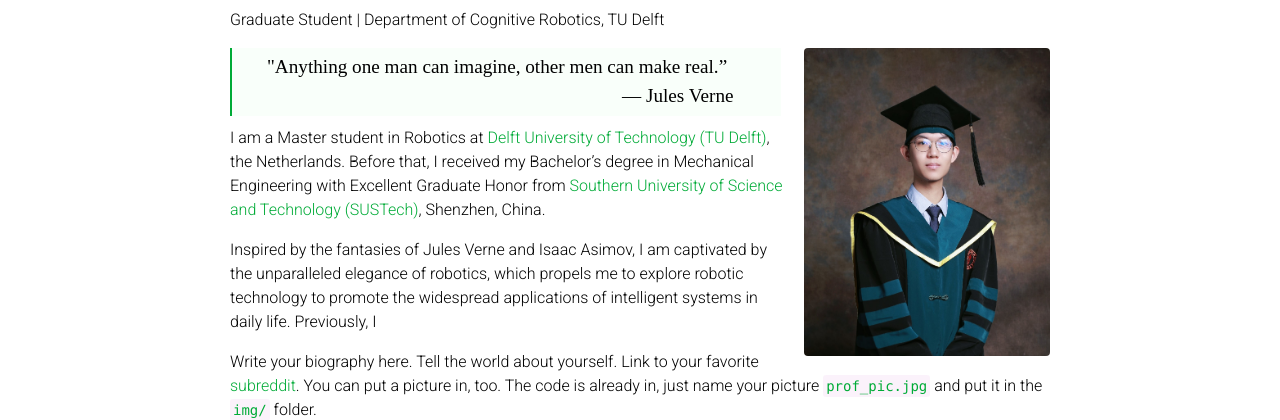
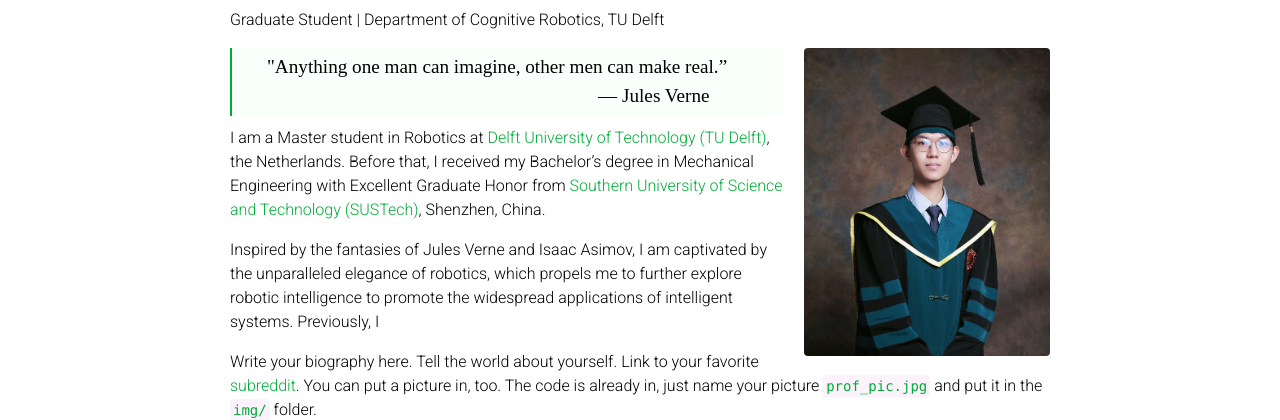
Before and after one commit to Kyle-Xu001/kyle-xu001.github.io, a Jekyll site: the page built from _pages/about.md, in a window 1280 px wide and 900 px high. Shown: the part 146-566 px from the top of the window. Built offline with Jekyll 4.4.1, drawn with Linux system fonts in a browser that asks for light colours; nearby versions of some CDN libraries; emoji names are drawn with the system emoji font; comment, search, counter and statistics services are not loaded; a style sheet for code colours, icons or effects is not loaded.

Commit message:
Update about.md

```diff
--- a/_pages/about.md
+++ b/_pages/about.md
@@ -18,11 +18,11 @@ social: true  # includes social icons at the bottom of the page
 <blockquote>
 "Anything one man can imagine, other men can make real.”
 <br>
-&emsp; &emsp; &emsp; &emsp; &emsp; &emsp; &emsp; &emsp; &emsp; &emsp; &emsp; &emsp;&emsp; &emsp; &emsp;  ― Jules Verne
+&emsp; &emsp; &emsp; &emsp; &emsp; &emsp; &emsp; &emsp; &emsp; &emsp; &emsp; &emsp;&emsp; &emsp;  ― Jules Verne
 </blockquote>
 I am a Master student in Robotics at [Delft University of Technology (TU Delft)](https://www.tudelft.nl/en/), the Netherlands. Before that, I received my Bachelor's degree in Mechanical Engineering with Excellent Graduate Honor from [Southern University of Science and Technology (SUSTech)](https://www.sustech.edu.cn/en/), Shenzhen, China.
 
-Inspired by the fantasies of Jules Verne and Isaac Asimov, I am captivated by the unparalleled elegance of robotics, which propels me to explore robotic technology to promote the widespread applications of intelligent systems in daily life. Previously, I
+Inspired by the fantasies of Jules Verne and Isaac Asimov, I am captivated by the unparalleled elegance of robotics, which propels me to further explore robotic intelligence to promote the widespread applications of intelligent systems. Previously, I
 
 Write your biography here. Tell the world about yourself. Link to your favorite [subreddit](http://reddit.com). You can put a picture in, too. The code is already in, just name your picture `prof_pic.jpg` and put it in the `img/` folder.
 
```
